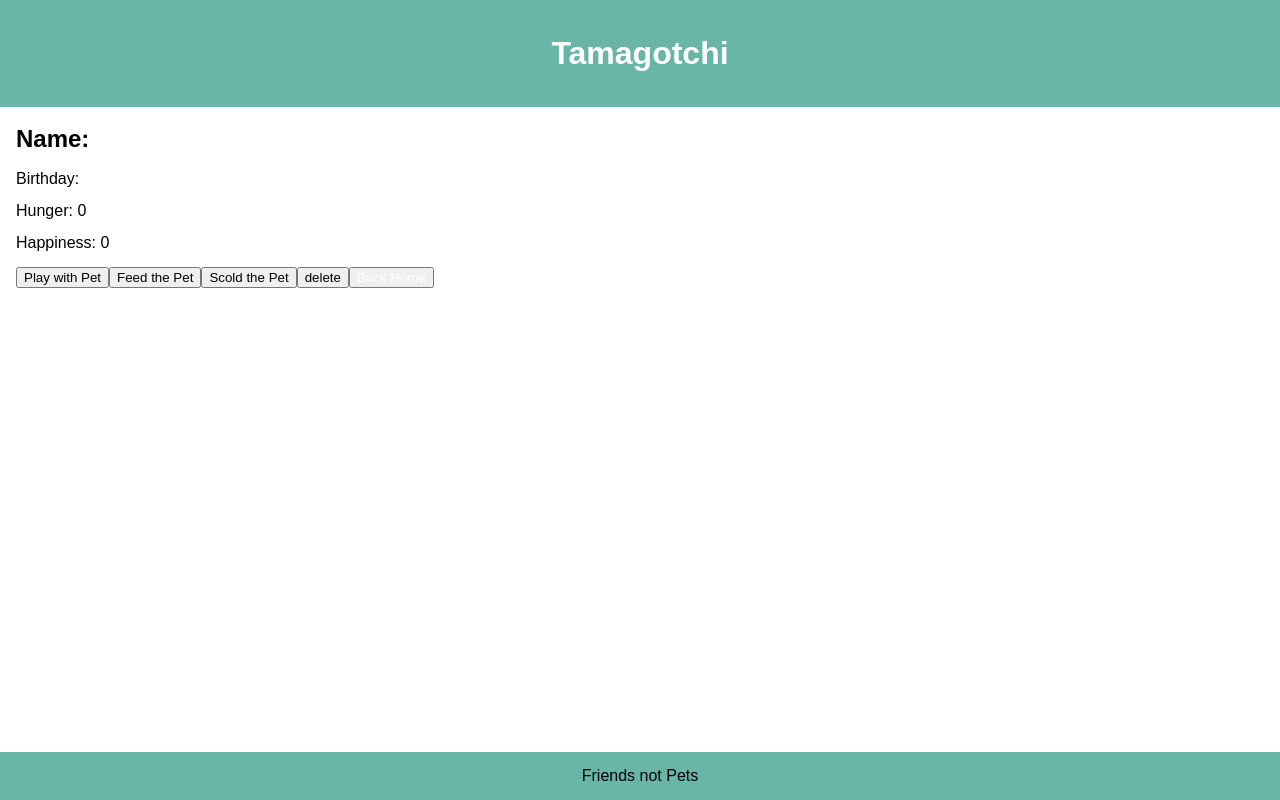
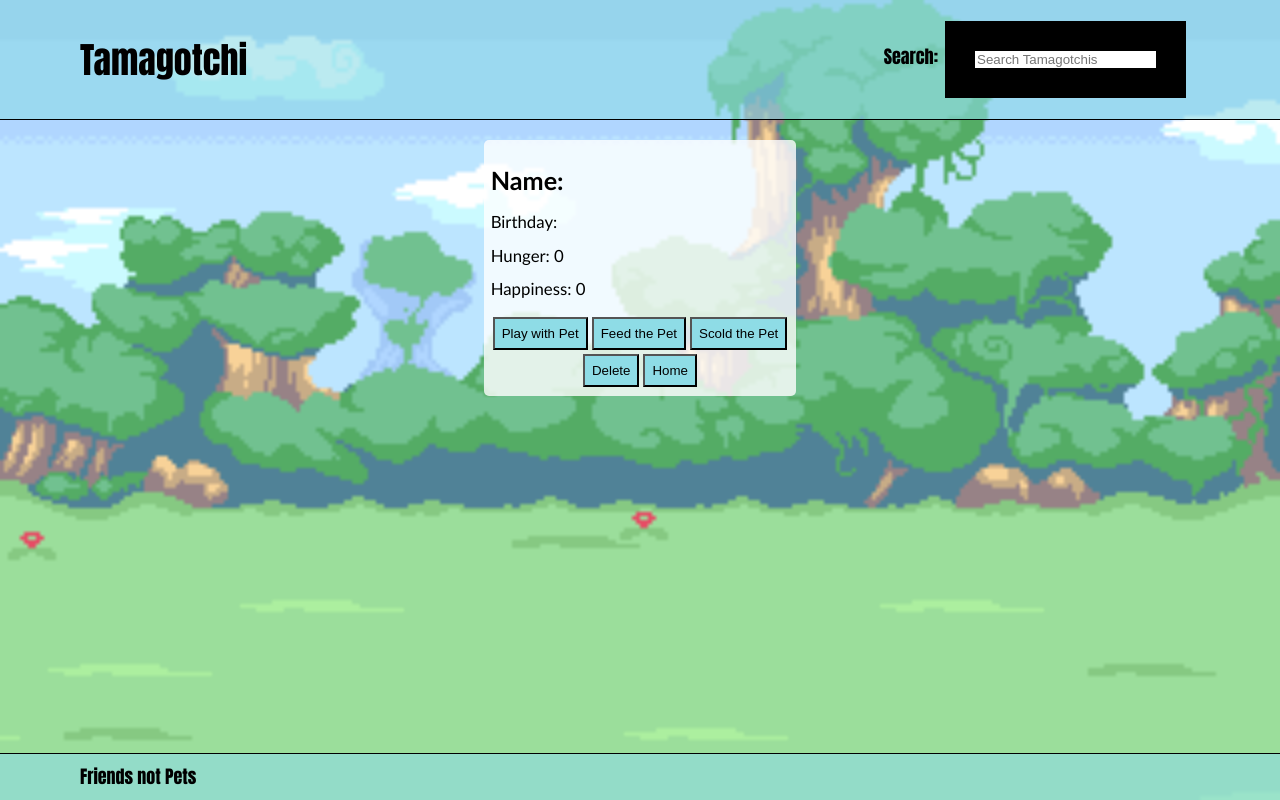
Before and after one commit to Natejjp/tamagotchi-front-end, a React (Create React App) app: page /1 in a window 1280 px wide. Built offline with nearby package versions, Linux system fonts and the light colour scheme; no server answers.

Commit message:
Added more CSS. Added Search box that does not work

```diff
--- a/src/components/Home.jsx
+++ b/src/components/Home.jsx
@@ -9,6 +9,7 @@
 export function Home() {
   const [pets, setPets] = useState([])
   const [newPet, setNewPet] = useState('')
+  const [searchPet, setSearchPet] = useState('')
 
   useEffect
   async function loadPets() {
@@ -36,6 +37,20 @@
     setNewPet('')
   }
 
+  // async function test(event, searchPet) {
+  //   event.preventDefault()
+  //   let foundPet = pets.map(pet => pet.name).includes(`${searchPet}`)
+  //   if (foundPet === true) {
+  //     console.log('hello')
+  //     const response = await axios.get(
+  //       `https://tamagotchinate.herokuapp.com/api/Pets/${searchPet.id}`
+  //     )
+  //   }
+  //   // let pineapple = foundPet.find(pet => pet === `${searchPet}`)
+
+  //   console.log(`${searchPet}`)
+  // }
+
   return (
     <>
       <h2 className="title">Current Pets</h2>
@@ -51,8 +66,8 @@
           </ul>
         ))}
       </div>
-      <form className="test" onSubmit={handleAdd}>
-        <label>Enter Pet Name</label>
+      <form className="form" onSubmit={handleAdd}>
+        <label>Enter Pet Name:</label>
         <input
           type="text"
           placeholder="New Pet Name"
--- a/src/components/Layout.jsx
+++ b/src/components/Layout.jsx
@@ -5,14 +5,20 @@
   return (
     <div className="layout">
       <header className="header">
-        <div className="container">
+        <div className="container" id="topPage">
           <h1>
             <Link to="/">Tamagotchi</Link>
           </h1>
+          <form className="form">
+            <label>Search:</label>
+            <input type="text" placeholder="Search Tamagotchis"></input>
+          </form>
         </div>
       </header>
       <main className="main">
-        <div className="container">{children}</div>
+        <div className="container" id="petPage">
+          {children}
+        </div>
       </main>
       <footer className="footer">
         <div className="container">Friends not Pets</div>
--- a/src/components/Pets.jsx
+++ b/src/components/Pets.jsx
@@ -1,6 +1,11 @@
 import axios from 'axios'
 import { useEffect, useState } from 'react'
 import { Link, useHistory, useParams } from 'react-router-dom'
+
+function getDate(birthday) {
+  const parts = birthday.split('T')
+  return parts[parts.length - 2]
+}
 
 export function Pets() {
   const [pet, setPet] = useState({
@@ -33,50 +38,67 @@
 
   async function handlePlay() {
     const response = await axios.post(
-      `https://tamagotchinate.herokuapp.com/api/Pets/${pet.id}/Playtimes`,
-      {}
+      `https://tamagotchinate.herokuapp.com/api/Pets/${pet.id}/Playtimes`
     )
+
+    if (response.status === 200) {
+      loadPet()
+    }
   }
 
   async function handleFeed() {
     const response = await axios.post(
-      `https://tamagotchinate.herokuapp.com/api/Pets/${pet.id}/Feedings`,
-      {}
+      `https://tamagotchinate.herokuapp.com/api/Pets/${pet.id}/Feedings`
     )
+    if (response.status === 200) {
+      loadPet()
+    }
   }
 
   async function handleScold() {
     const response = await axios.post(
-      `https://tamagotchinate.herokuapp.com/api/Pets/${pet.id}/Scoldings`,
-      {}
+      `https://tamagotchinate.herokuapp.com/api/Pets/${pet.id}/Scoldings`
     )
+    if (response.status === 200) {
+      loadPet()
+    }
   }
 
   async function handleDelete() {
     const response = await axios.delete(
-      `https://tamagotchinate.herokuapp.com/api/Pets/${pet.id}`,
-      {}
+      `https://tamagotchinate.herokuapp.com/api/Pets/${pet.id}`
     )
 
     if (response.status === 200) {
       history.push('/')
     }
   }
+
   return (
-    <>
+    <div className="petPageSelection">
       <h2>Name: {pet.name}</h2>
-      <p>Birthday: {pet.birthday}</p>
+      <p>Birthday: {getDate(pet.birthday)}</p>
       <p>Hunger: {pet.hungerLevel}</p>
       <p>Happiness: {pet.happinessLevel}</p>
-
-      <button onClick={handlePlay}>Play with Pet</button>
-      <button onClick={handleFeed}> Feed the Pet</button>
-      <button onClick={handleScold}>Scold the Pet</button>
-      <button onClick={handleDelete}>delete</button>
-
-      <button>
-        <Link to="/">Back Home</Link>
-      </button>
-    </>
+      <div>
+        <button className="topButton" onClick={handlePlay}>
+          Play with Pet
+        </button>
+        <button className="topButton" onClick={handleFeed}>
+          Feed the Pet
+        </button>
+        <button className="topButton" onClick={handleScold}>
+          Scold the Pet
+        </button>
+      </div>
+      <div className="bottomButtons">
+        <button className="bottomButton" onClick={handleDelete}>
+          Delete
+        </button>
+        <button className="bottomButton">
+          <Link to="/">Home</Link>
+        </button>
+      </div>
+    </div>
   )
 }
--- a/src/index.scss
+++ b/src/index.scss
@@ -1,5 +1,7 @@
 :root {
-  font: 16px / 1 sans-serif;
+  font: 14px / 1 sans-serif;
+  font-family: 'Trebuchet MS', 'Lucida Sans Unicode', 'Lucida Grande',
+    'Lucida Sans', Arial, sans-serif;
 }
 
 html {
@@ -17,9 +19,19 @@
 
 .header,
 .footer {
-  background-color: rgb(105, 182, 168);
+  background-color: rgb(142, 220, 230, 0.6);
+  font-family: Impact, Haettenschweiler, 'Arial Narrow Bold', sans-serif;
+  font-size: large;
+}
+
+.header {
+  border-bottom: 1px solid black;
+  padding: 0.5rem;
+}
+
+.footer {
+  border-top: 1px solid black;
   padding: 1rem;
-  text-align: center;
 }
 .container {
   max-width: 80rem;
@@ -27,10 +39,16 @@
   margin: auto;
 }
 
+#topPage {
+  display: flex;
+  justify-content: space-between;
+  align-items: center;
+}
+
 a {
   &:link,
   &:visited {
-    color: white;
+    color: black;
     text-decoration: none;
   }
 }
@@ -39,10 +57,8 @@
   list-style: none;
   padding-left: 0;
   border: 2px solid black;
-  background-color: rgb(209, 255, 246);
-  box-shadow: 2px 2px grey;
-
-  // margin-bottom: -15px;
+  background-color: rgb(255, 255, 255, 0.7);
+  box-shadow: 1px 1px black;
 }
 
 li {
@@ -53,6 +69,9 @@
   min-height: 100vh;
   display: flex;
   flex-direction: column;
+  background: url('./images/background.png');
+  background-size: cover;
+  background-repeat: no-repeat;
   .main {
     flex-grow: 1;
   }
@@ -69,7 +88,8 @@
   font-size: 20px;
   text-align: center;
   margin-bottom: -5px;
-  background-color: rgb(105, 182, 168);
+  background-color: #fff9a5;
+  border-bottom: 2px solid black;
 }
 
 .name:hover {
@@ -77,10 +97,60 @@
 }
 
 .title {
+  font-family: Impact, Haettenschweiler, 'Arial Narrow Bold', sans-serif;
+  font-size: 30px;
+}
+
+.form {
+  padding: 1rem;
   text-align: center;
 }
 
-.test {
-  padding: 1rem;
+button {
+  padding: 0.5rem;
+  margin: 2px;
+  background-color: rgb(142, 220, 230);
+}
+.topButton:hover {
+  background-color: #3e8e41;
+}
+
+.bottomButton:hover {
+  background-color: red;
+}
+
+.topButton:active {
+  background-color: #3e8e41;
+  box-shadow: 0 5px #666;
+  transform: translateY(4px);
+}
+
+.bottomButton:active {
+  background-color: red;
+  box-shadow: 0 5px #666;
+  transform: translateY(4px);
+}
+
+.petPageSelection {
+  background-color: rgb(255, 255, 255, 0.8);
+  max-width: fit-content;
+  margin-top: 20px;
+  padding: 0.5rem;
+  border-radius: 5px;
+  font-size: larger;
+}
+
+#petPage {
+  display: flex;
+  align-items: center;
+  flex-direction: column;
+}
+
+input {
+  margin-left: 0.5rem;
+  border: 30px, solid, black;
+}
+
+.bottomButtons {
   text-align: center;
 }
```
Also changed, not shown: src/images/background.png (added).
